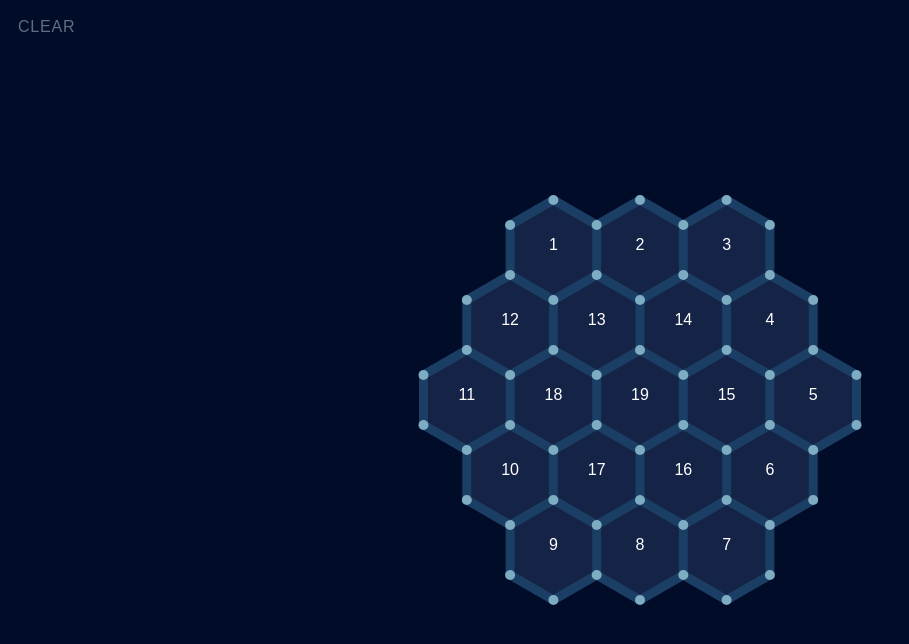
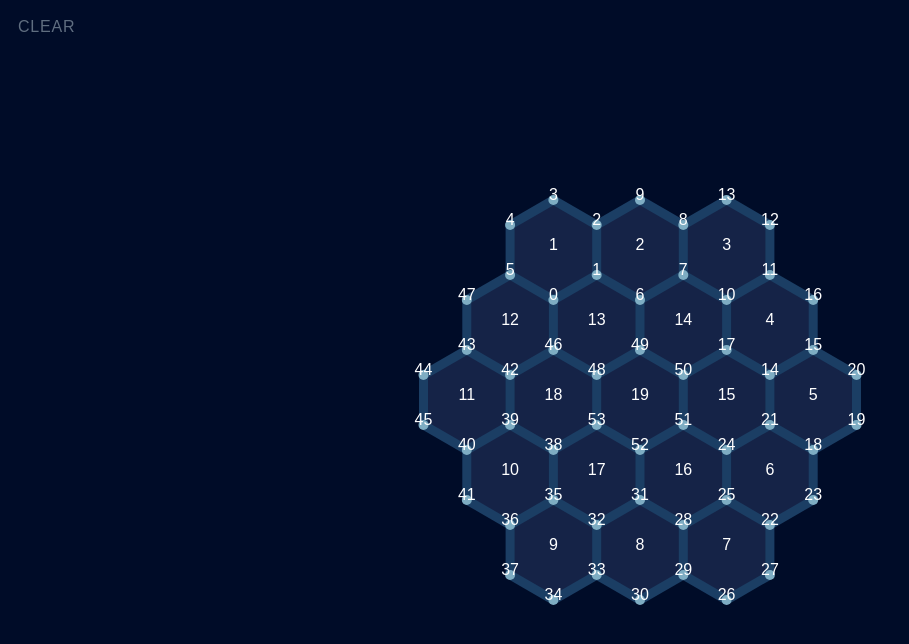
Before and after one commit to bpander/longest-road, a React (Create React App) app: page / in a window 1280 px wide. Shown: the top 644 px of the page, without its empty margins (0-909 px from the left). Built offline with nearby package versions, Linux system fonts and the light colour scheme; the HTML template or start-up script is replaced by a standard one.

Commit message:
Starting to organize edges into discrete paths.

```diff
--- a/src/App.tsx
+++ b/src/App.tsx
@@ -4,6 +4,7 @@ import React from 'react';
 import { standardMap } from 'assets/maps';
 import { removeFirst } from 'lib/arrays';
 import { makeMeshFromHexTiles } from 'lib/hexGrid';
+import { getLongestPath } from 'lib/mesh';
 import { head, includes, last, max, meanBy, min } from 'lodash';
 import Vector2 from 'types/Vector2';
 
@@ -39,6 +40,13 @@ class App extends React.Component<{}, AppState> {
 
   componentDidMount() {
     window.addEventListener('resize', this.onResize);
+  }
+
+  componentDidUpdate(prevProps: {}, prevState: AppState) {
+    if (prevState.edges !== this.state.edges) {
+      const edges = this.state.edges.map(index => mesh.edges[index]);
+      console.log(getLongestPath(edges, []));
+    }
   }
 
   onResize = () => {
@@ -145,13 +153,15 @@ class App extends React.Component<{}, AppState> {
               />
             ))}
             {mesh.vertices.map((vertex, i) => (
+              <React.Fragment key={i}>
                 <circle
-                key={i}
                   cx={vertex[0]}
                   cy={vertex[1]}
                   r={5}
                   className="node"
                 />
+                <text fill="white" x={vertex[0]} y={vertex[1]}>{i}</text>
+              </React.Fragment>
             ))}
           </g>
         </svg>
--- a/src/lib/arrays.ts
+++ b/src/lib/arrays.ts
@@ -1,3 +1,5 @@
+
+export const reverse = <T>(arr: T[]): T[] => [ ...arr ].reverse();
 
 export const removeFirst = <T>(arr: T[], element: T): T[] => {
   const indexToRemove = arr.indexOf(element);
--- a/src/lib/hexGrid.ts
+++ b/src/lib/hexGrid.ts
@@ -1,12 +1,11 @@
 import { flatten, isEqual, round, times, uniqWith } from 'lodash';
 
 import LayoutType from 'enums/LayoutType';
+import { edgeComparator } from 'lib/mesh';
 import { Tile } from 'types/HexGrid';
 import * as Mesh2d from 'types/Mesh2d';
 
 const ONE_SIXTH_TAU = Math.PI * 2 / 6;
-
-const reverse = <T>(arr: T[]): T[] => [ ...arr ].reverse();
 
 const dedupeVertices = (vertices: Mesh2d.Vertex[]): Mesh2d.Vertex[] => {
   const deduped = [ ...vertices ];
@@ -41,7 +40,7 @@ const makeMeshFromPolygons = (polygons: Mesh2d.Polygon[]): Mesh2d.Mesh => {
     });
   });
 
-  const edges = uniqWith(allEdges, (a, b) => isEqual(a, b) || isEqual(a, reverse(b)));
+  const edges = uniqWith(allEdges, edgeComparator);
 
   return { vertices, edges, faces };
 };
--- /dev/null
+++ b/src/lib/mesh.ts
@@ -0,0 +1,88 @@
+import { removeFirst, reverse } from 'lib/arrays';
+import { differenceWith, flatten, includes, isEqual, last, uniq } from 'lodash';
+import * as Mesh2d from 'types/Mesh2d';
+
+const NUM_EDGES_FOR_CONFLUENCE = 3;
+
+export const edgeComparator = (a: Mesh2d.Edge, b: Mesh2d.Edge) => isEqual(a, b) || isEqual(a, reverse(b));
+
+const getEdgesAtVertex = (
+  edges: Mesh2d.Edge[],
+  vertexIndex: number,
+  maxConnections: number = Infinity,
+): Mesh2d.Edge[] => {
+  const foundEdges: Mesh2d.Edge[] = [];
+  for (const edge of edges) {
+    if (includes(edge, vertexIndex)) {
+      foundEdges.push(edge);
+      if (foundEdges.length === maxConnections) {
+        break;
+      }
+    }
+  }
+  return foundEdges;
+};
+
+const followEdge = (edges: Mesh2d.Edge[], edge: Mesh2d.Edge, startIndex: number): Mesh2d.Path => {
+  let currEdge = edge;
+  const openSet = [ ...edges ];
+  const path: Mesh2d.Path = [ edge[startIndex], edge[1 - startIndex] ];
+  const eatCurrEdge = () => {
+    openSet.splice(openSet.indexOf(currEdge), 1);
+    const edgesAtVertex = getEdgesAtVertex(edges, last(path)!, NUM_EDGES_FOR_CONFLUENCE);
+    const nextEdgeCandidates = removeFirst(edgesAtVertex, currEdge);
+    if (nextEdgeCandidates.length === 1 && includes(openSet, nextEdgeCandidates[0])) {
+      currEdge = nextEdgeCandidates[0];
+      path.push(currEdge.find(p => p !== last(path)) as number);
+      eatCurrEdge();
+    }
+  };
+
+  eatCurrEdge();
+
+  return path;
+};
+
+const pathToEdges = (path: Mesh2d.Path): Mesh2d.Edge[] => {
+  if (path.length < 2) {
+    return [];
+  }
+  const edges: Mesh2d.Edge[] = [];
+  const [ firstPoint, ...remainingPoints ] = path;
+  let prevPoint = firstPoint;
+  remainingPoints.forEach(point => {
+    edges.push([ prevPoint, point ]);
+    prevPoint = point;
+  });
+
+  return edges;
+};
+
+export const getLongestPath = (
+  edges: Mesh2d.Edge[],
+  impassableNodes: number[],
+): Mesh2d.Path => {
+  let openSet = [ ...edges ];
+  const paths: Mesh2d.Path[] = [];
+  const vertexIndexes = uniq(flatten(edges))
+  vertexIndexes.forEach(vi => {
+    const edgesAtVertex = getEdgesAtVertex(edges, vi, NUM_EDGES_FOR_CONFLUENCE);
+    if (edgesAtVertex.length < NUM_EDGES_FOR_CONFLUENCE) {
+      return;
+    }
+
+    edgesAtVertex.forEach(edge => {
+      const edgeIndex = openSet.indexOf(edge);
+      if (edgeIndex < 0) {
+        return;
+      }
+      const path = followEdge(edges, edge, edge.indexOf(vi));
+      openSet = differenceWith(openSet, pathToEdges(path), edgeComparator);
+      paths.push(path);
+    });
+  });
+
+  console.log({ paths, openSet });
+
+  return [];
+};
--- a/src/types/Mesh2d.d.ts
+++ b/src/types/Mesh2d.d.ts
@@ -17,3 +17,5 @@ export interface Mesh {
   edges: Edge[];
   faces: Face[];
 }
+
+export type Path = number[];
```
Lines whose indentation alone changed are shown as unchanged.
